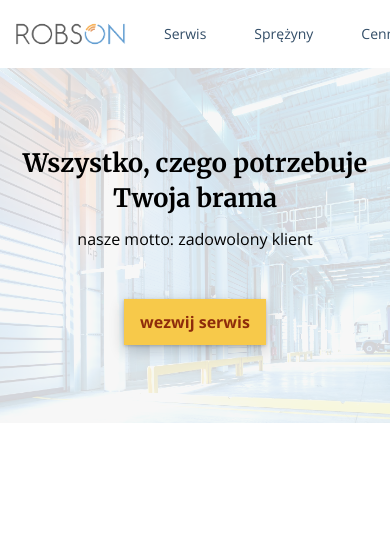
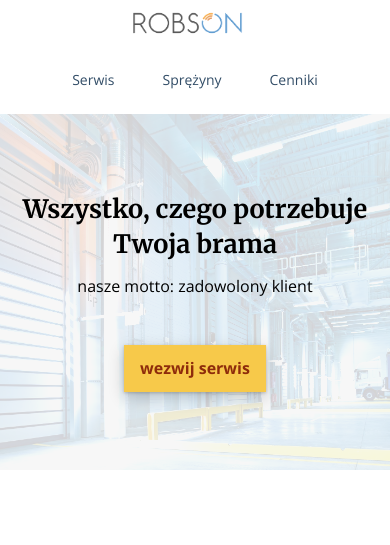
Before and after one commit to maciejmyslinski/robson.com.pl, a Gatsby site: page / in a window 390 px wide. Shown: the top 545 px of the page. Built offline with nearby package versions, Linux system fonts and the light colour scheme; Gatsby itself is replaced by a stand-in of ours.

Commit message:
Fix navbar for mobile

```diff
--- a/src/components/root.js
+++ b/src/components/root.js
@@ -70,6 +70,11 @@ const Header = styled.div`
   justify-content: space-between;
   align-items: center;
   padding: 0 ${space(3)};
+  flex-direction: column;
+
+  @media (min-width: ${remToEm(44)}) {
+    flex-direction: row;
+  }
 `
 
 const Footer = styled.footer`
```
Also changed, not shown: README.md.
